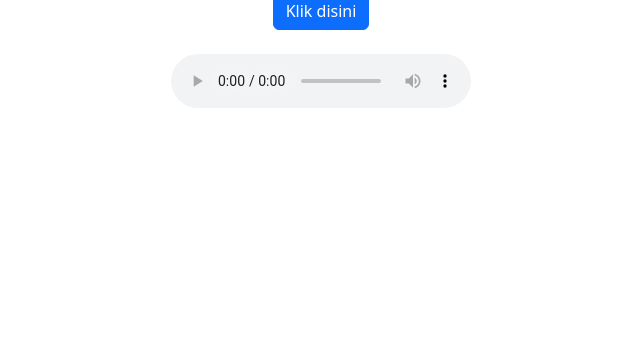
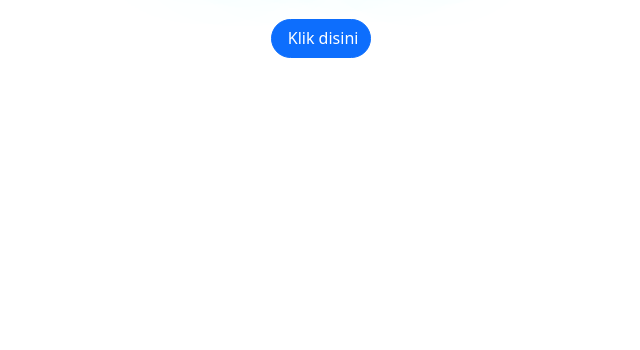
Before and after one commit to tintaronalisa/tintaronalisa.github.io, a plain HTML site: page index.html in a window 1280 px wide. Shown: the part 450-800 px from the top of the page, without its empty margins (319-959 px from the left). Drawn offline with nearby package versions, Linux system fonts and the light colour scheme.

Commit message:
Update index.html

```diff
--- a/index.html
+++ b/index.html
@@ -34,10 +34,10 @@
       <span>maaf buat kamu nunggu lama</span>
     </div>
 
-    <a href="flower.html" class="btn b-0 btn-primary">Klik disini</a>
+    <a href="flower.html" class="btn b-0 btn-primary rounded-pill"><i class="fa fa-heart"></i>&nbsp;Klik disini</a>
     <br />
 
-    <audio controls id="music">
+    <audio id="music">
       <source src="song.mp4" type="audio/mpeg" />
     </audio>
   </body>
```
